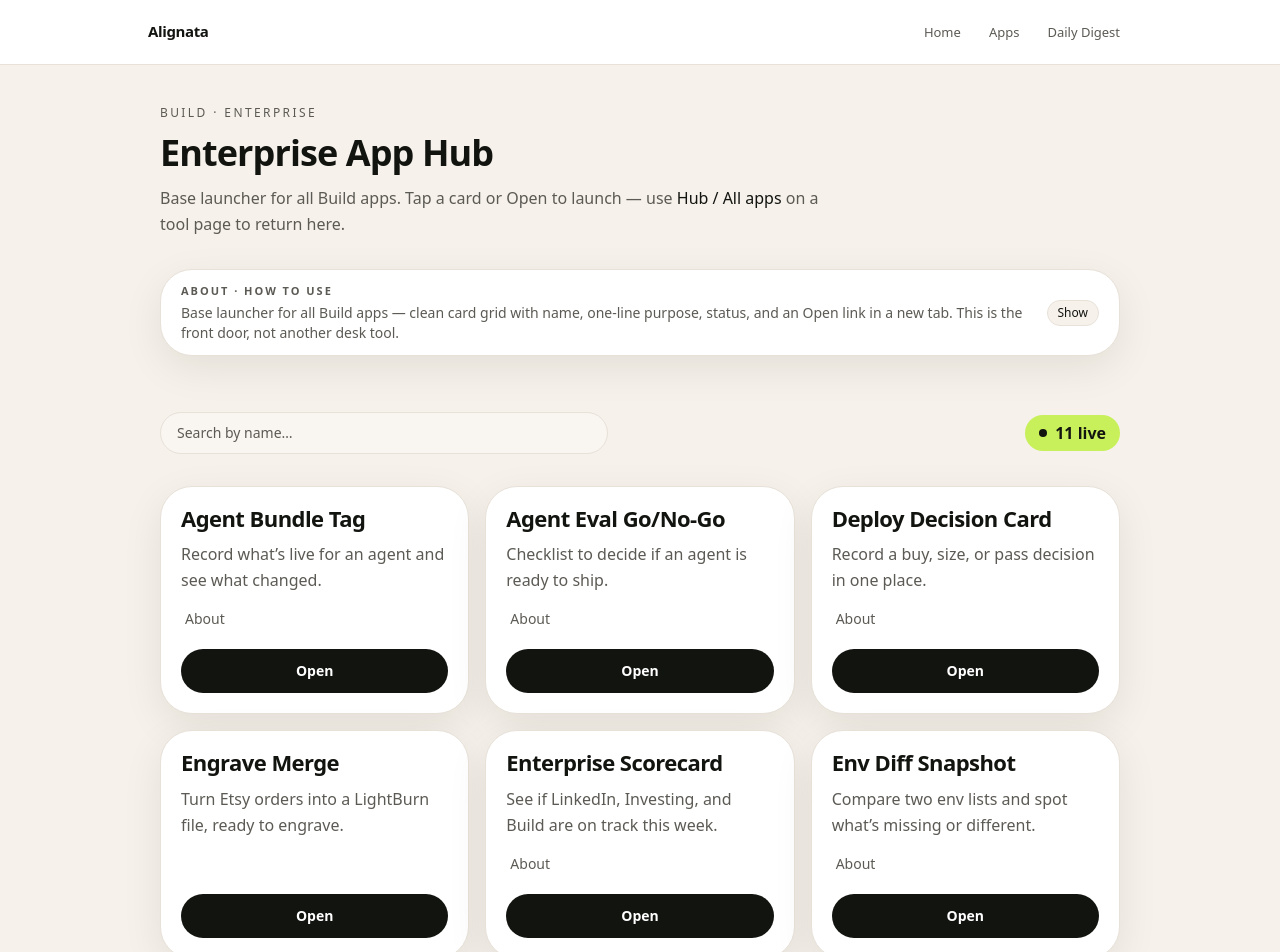
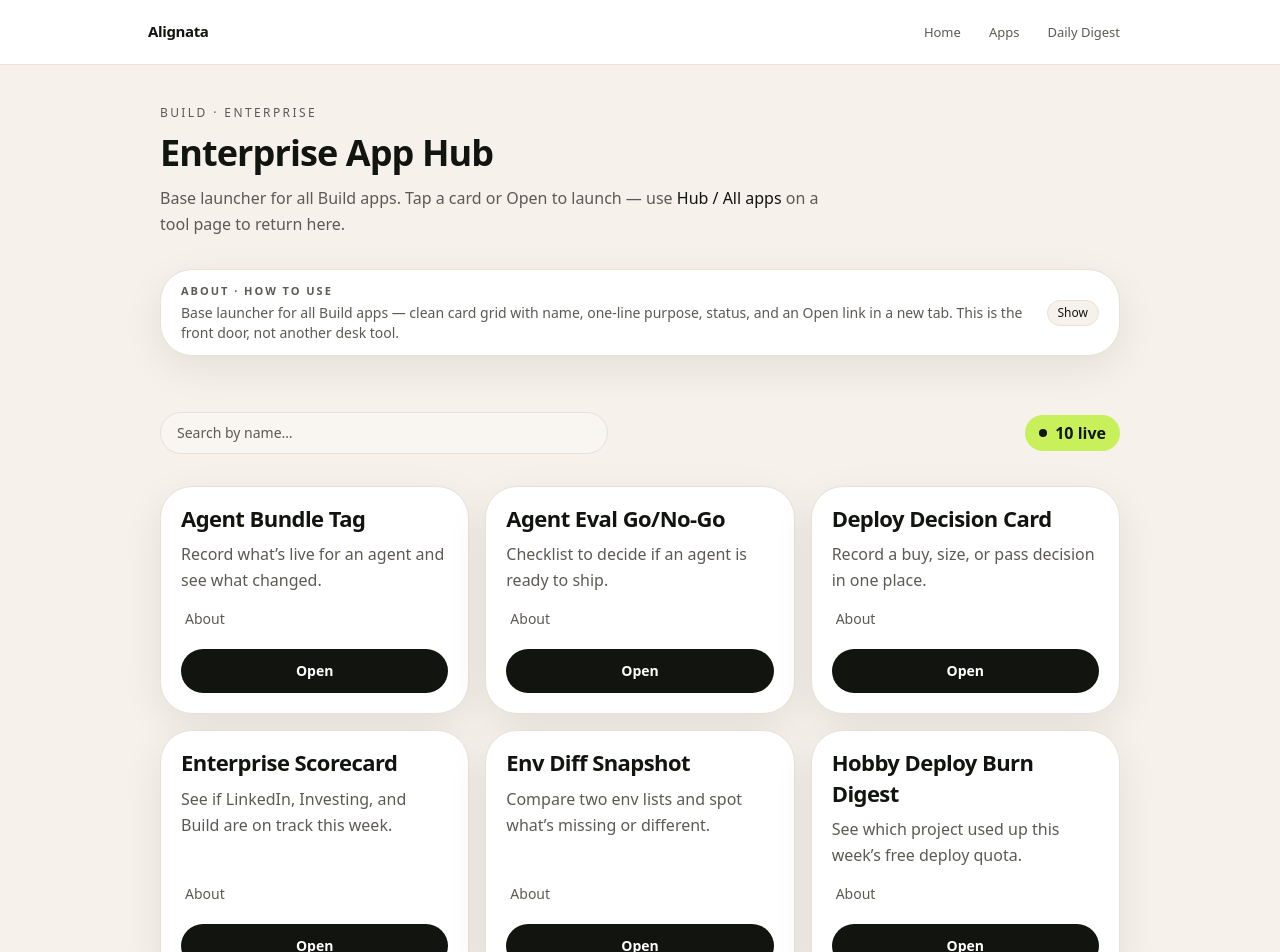
Before and after one commit to osbelmorell/alignata, a Next.js app: page /apps in a window 1280 px wide. Shown: the top 952 px of the page. Built offline with nearby package versions, Linux system fonts and the light colour scheme.

Commit message:
Revert "Engrave Merge: list on /apps and drop noindex"
This reverts commit af78e47ef5ded8fd03b66b836be950f7f90ca8f0.

```diff
--- a/app/engrave-merge/page.tsx
+++ b/app/engrave-merge/page.tsx
@@ -1,10 +1,11 @@
 import type { Metadata } from "next";
 import { EngraveMergeDesk } from "@/components/engrave-merge/EngraveMergeDesk";
 
-// Listed in /apps (public/apps.json). Indexable.
+// PRIVATE dogfood tool: unlisted. Not in /apps, public/apps.json, nav or any sitemap.
 export const metadata: Metadata = {
   title: "Engrave Merge",
-  description: "Turn Etsy orders into a LightBurn file, ready to engrave.",
+  description: "Private test build.",
+  robots: { index: false, follow: false },
 };
 
 export default function Page() {
--- a/lib/engrave-merge/SPEC.md
+++ b/lib/engrave-merge/SPEC.md
@@ -20,10 +20,7 @@
 ## 2. Route, page shell, privacy posture
 
 - `app/engrave-merge/page.tsx` (server component, metadata) renders `components/engrave-merge/EngraveMergeDesk.tsx` (client). Logic lives in `lib/engrave-merge/` (`csv.ts`, `variations.ts`, `process.ts`, `outputs.ts`, `cutsheet.ts`, `recipe.ts`, `glyphs.ts`, `track.ts`). Follow the stripe-cleaver file layout.
-- Metadata: `title: "Engrave Merge"`, description = the card's purpose line; indexable (noindex dropped Oct 2 after a stored
-  event was confirmed, `x-em-store: stored`). Listed in `/apps` via `public/apps.json` like the other tools: title
-  "Engrave Merge", purpose "Turn Etsy orders into a LightBurn file, ready to engrave." (Copy, final). The site has no
-  sitemap or robots.txt, so there is nothing else to add.
+- Metadata: `title: "Engrave Merge"`, `robots: { index: false, follow: false }` (private dogfood). **Do not** add it to the public tool index, sitemap, or nav until the board approves launch. Whether to add an unlisted entry in `lib/apps.ts` is Eng Ops' call, as long as it isn't shown publicly.
 - Back link at the top: `← All tools` → `/apps`. It is the shared tool bar (`components/HubChrome.tsx`, tap target ≥ 44 px); the page has no back link of its own.
 - Read `node_modules/next/dist/docs/` first (repo AGENTS.md: "This is NOT the Next.js you know", Next 16.3.5 / React 19.2.8).
 - Dependencies: a CSV parser that handles **quoted multi-line cells** (about half the rows in a public sample have newlines inside `Variations`). Use either `papaparse` or an in-repo RFC 4180 parser; the stripe-cleaver line-split approach is **not** enough. `opentype.js`, loaded with dynamic `import()` only when the seller adds a font. Nothing loads from a CDN.
@@ -350,7 +347,7 @@ Caveat: an install id is a browser, not a seller. Cleared storage or a second de
 - AT-13: exactly one element matches `[data-primary]`. Its computed background is rgb(18,20,16) and its color is rgb(255,255,255).
 - AT-14: `← All tools` (shared tool bar) is present, links to `/apps`, and has a tap target ≥ 44 px.
 - AT-15: keyboard-only: Tab reaches the drop zone input, the primary button and the settings. The status line is `aria-live`.
-- AT-16: (after listing) no `robots` noindex meta; `/apps` shows the Engrave Merge card.
+- AT-16: `robots` meta = `noindex,nofollow`. The page is not linked from the public index or sitemap.
 
 **Privacy and tracking**
 - AT-20: Playwright records **every** request after page load while processing fx05, downloading all 3 outputs and tapping pro interest. Assert: (a) no request URL or body contains any of `Fakename`, `Placeholder`, `Buyerson`, `Nowhereville`, `Grandpa`, `Zoë`, `1000000501`, `2000000501`, `3000000005`, `EM-TEST`, `fx05`; (b) the only non-static request is `POST /api/engrave-merge/e` (prefetch GETs from the shared header are fine); (c) every body's keys ⊆ the §8.2 allow-list; (d) `file_processed.props.file_fingerprint` = the fx05 value.
--- a/public/apps.json
+++ b/public/apps.json
@@ -173,13 +173,6 @@
         "Read pass or fail and any copyleft hits.",
         "Download the list if you need it in a thread."
       ]
-    },
-    {
-      "id": "engrave-merge",
-      "name": "Engrave Merge",
-      "url": "/engrave-merge",
-      "blurb": "Turn Etsy orders into a LightBurn file, ready to engrave.",
-      "status": "live"
     }
   ]
 }
```
